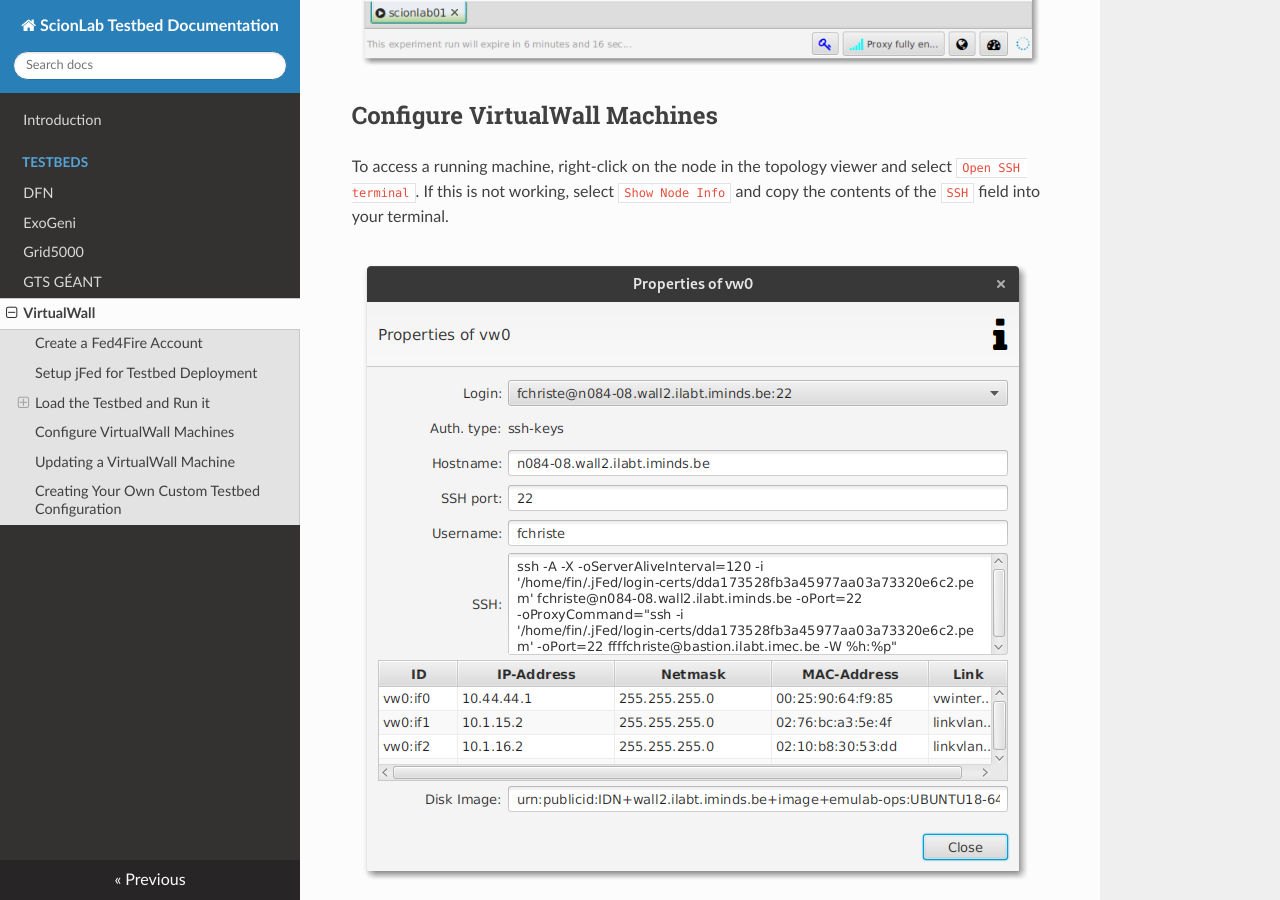
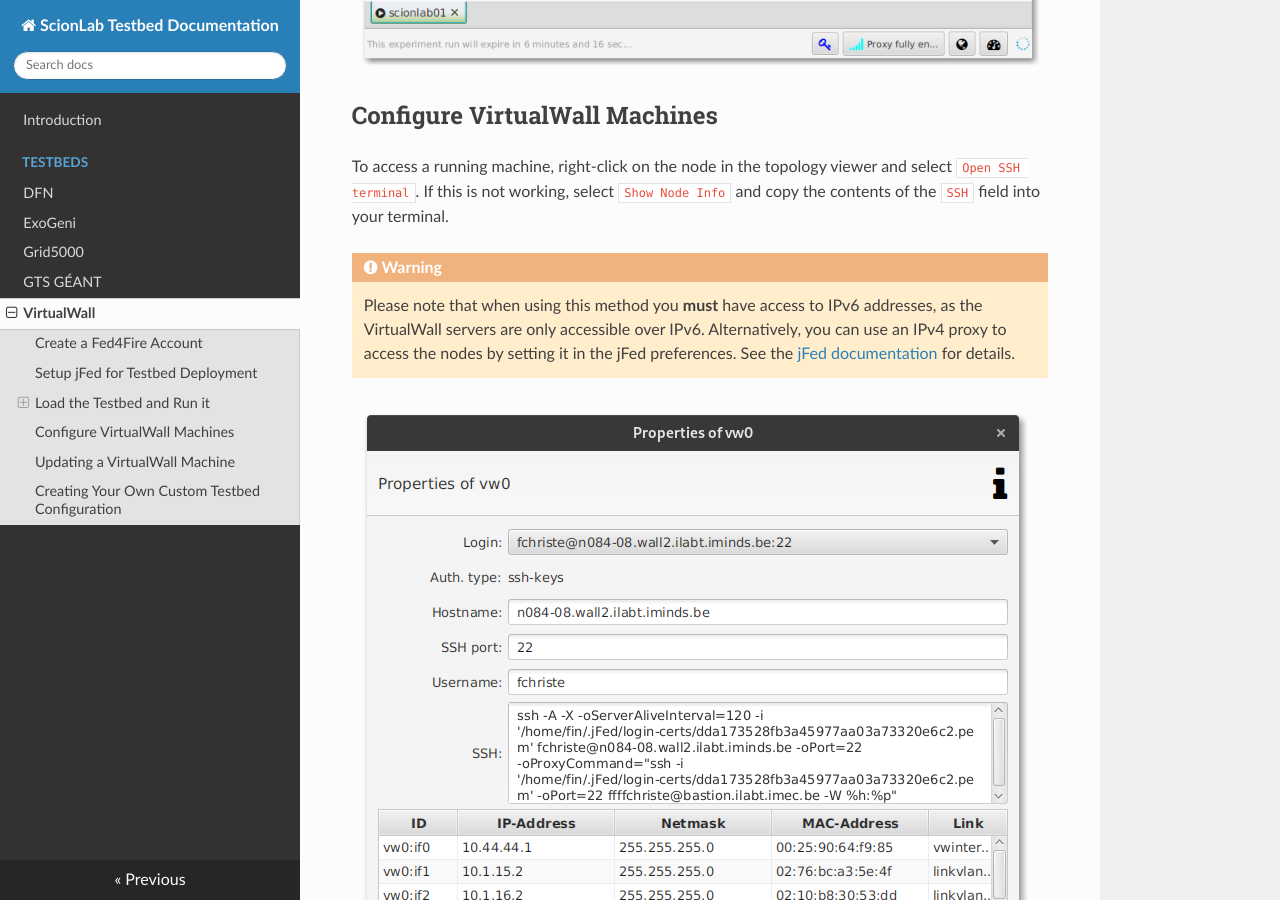
Before and after one commit to jwuensche/scionlab-scripts, an MkDocs documentation site: the page built from docs/testbeds/virtual-wall.md, in a window 1280 px wide and 900 px high, scrolled down 6027 px. Built offline with MkDocs 1.6.1, drawn with Linux system fonts in a browser that asks for light colours; nearby versions of some CDN libraries.

Commit message:
Add IPv6 note for virtualwall servers

```diff
--- a/docs/testbeds/virtual-wall.md
+++ b/docs/testbeds/virtual-wall.md
@@ -57,6 +57,9 @@ It will take a couple of minutes to query the status of a running experiment. Ta
 
 To access a running machine, right-click on the node in the topology viewer and select `Open SSH terminal`. If this is not working, select `Show Node Info` and copy the contents of the `SSH` field into your terminal.
 
+!!! warning
+    Please note that when using this method you **must** have access to IPv6 addresses, as the VirtualWall servers are only accessible over IPv6. Alternatively, you can use an IPv4 proxy to access the nodes by setting it in the jFed preferences. See the [jFed documentation](https://doc.fed4fire.eu/firstexperiment.html) for details.
+
 ![jFed Node Info](../img/jfed10.png)
 
 If you would like to access the machines over one of the external links to GTS or Grid5000, ssh on the machines with the `scionlab` user and the IP addresses provided in the [ScionLab Topology Overview](https://fin-ger.github.io/scionlab-fed4fire-topology/). The authentication is based on your public SSH key. If you don't have access to the machines but believe you should be able to access them, contact the ScionLab administrators.
```
